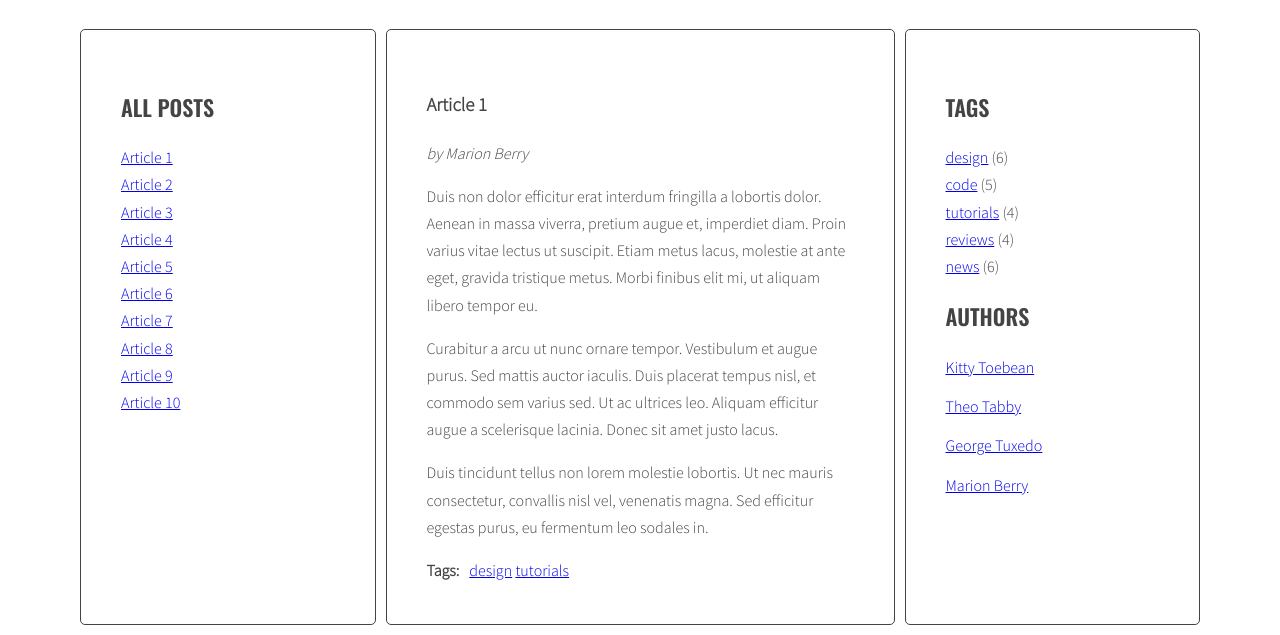
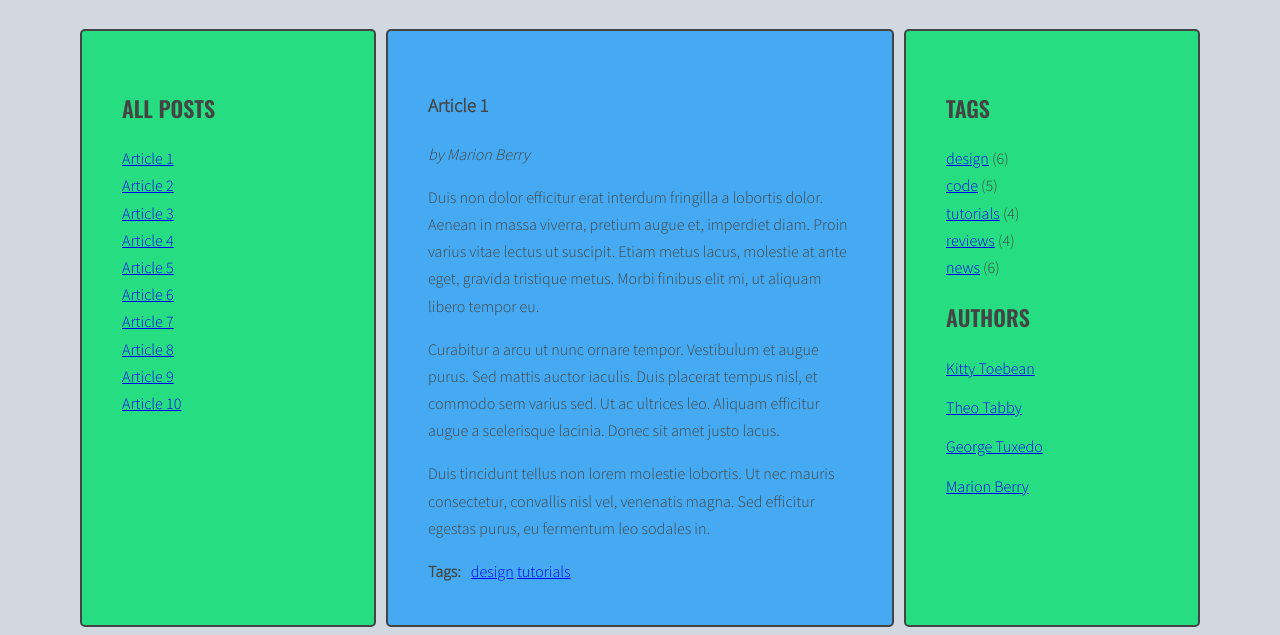
Before and after one commit to jpiaseczna/javascript-blog, a website: page index.html in a window 1280 px wide. Shown: the part 214-849 px from the top of the page. Drawn offline with nearby package versions, Linux system fonts and the light colour scheme.

Commit message:
Add colors

```diff
--- a/index.html
+++ b/index.html
@@ -2,6 +2,7 @@
 <html lang="en">
 	<head>
 		<meta charset="UTF-8">
+    <meta name="viewport" content="width=device-width, initial-scale=1.0">
 		<title>Blog</title>
 		<link rel="stylesheet" href="css/style.css">
 	</head>
--- a/sass/style.scss
+++ b/sass/style.scss
@@ -2,8 +2,11 @@
 
 /* Variables */
 
-$color-light: #fff;
+$color-light: #d1d8e0;
 $color-dark: #444;
+$color-background: #45aaf2;
+$color-main: #fa8231;
+$color-aside: #26de81;
 
 $font-logo: 'Sacramento', cursive;
 $font-header: 'Oswald', sans-serif;
@@ -50,17 +53,18 @@ body {
 
 .sidebar {
   flex: 1 0 0;
+  background-color: $color-aside;
 }
 
 .posts {
   flex: 2 0 0;
+  background-color: $color-background;
 }
 
 .sidebar, .posts {
-  background: $color-light;
   margin-right: 10px;
   padding: 40px;
-  border: 1px solid $color-dark;
+  border: 2px solid $color-dark;
   border-radius: 5px;
 }
 
@@ -72,6 +76,7 @@ body {
   font-size: 104px;
   line-height: 1;
   text-align: center;
+  color: $color-main;
 }
 
 /* Lists */
```
Also changed, not shown: css/style.css, 1 other file.
